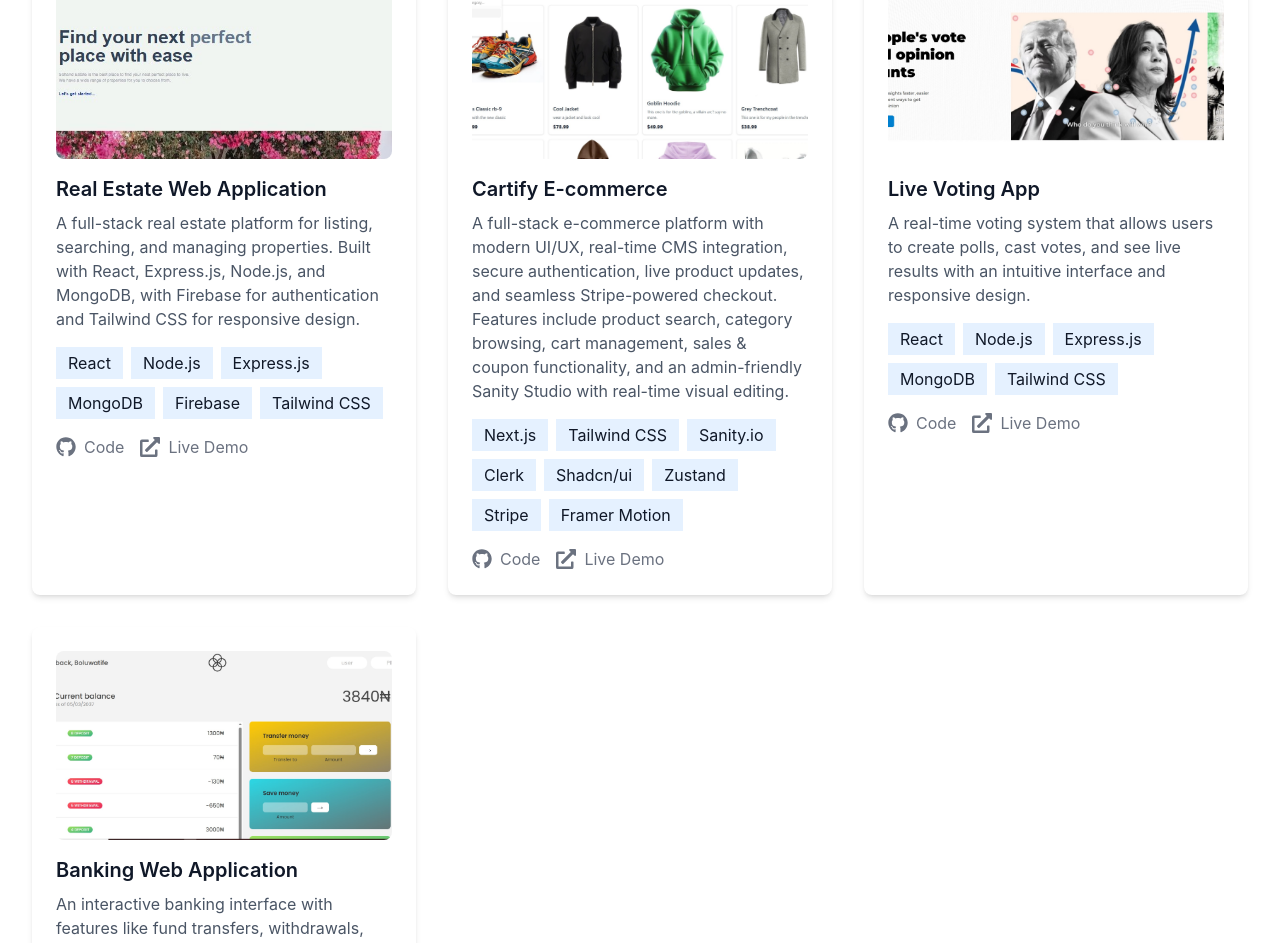
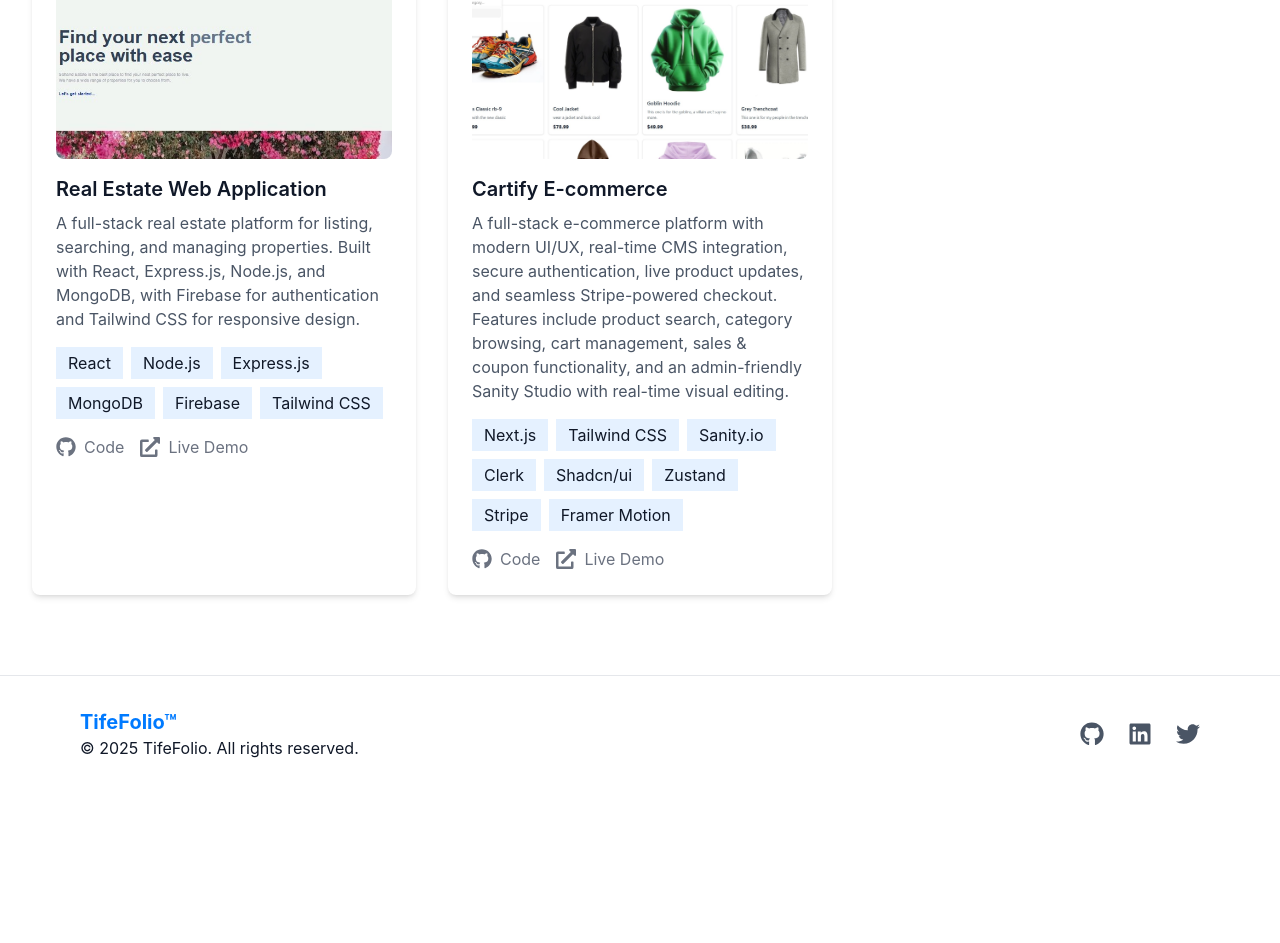
Before and after one commit to heistifeh/tifefolio, a Next.js app: page /projects in a window 1280 px wide. Shown: the part 406-1349 px from the top of the page. After the commit the page ends 1198 px from the top, so only its background shows below. Built offline with nearby package versions, Linux system fonts and the light colour scheme.

Commit message:
ren project

```diff
--- a/src/app/contents/projects.ts
+++ b/src/app/contents/projects.ts
@@ -35,15 +35,7 @@
     demoLink: "https://next-ecommerce-eta-nine.vercel.app/", // Update if different
     image: "/projects/cartify.jpg", // Update based on your assets
   },
-  {
-    title: "Live Voting App",
-    description:
-      "A real-time voting system that allows users to create polls, cast votes, and see live results with an intuitive interface and responsive design.",
-    technologies: ["React", "Node.js", "Express.js", "MongoDB", "Tailwind CSS"],
-    githubLink: "https://github.com/Techtees/blogx.git",
-    demoLink: "https://sabi-evote.vercel.app/",
-    image: "/projects/voting-app-project.jpg",
-  },
+
 
   // {
   //   title: "Banking Website",
@@ -62,14 +54,4 @@
   //   demoLink: "https://demo.com",
   //   image: "/projects/expense-tracker.webp",
   // },
-
-  {
-    title: "Banking Web Application",
-    description:
-      "An interactive banking interface with features like fund transfers, withdrawals, loan applications, savings tracking, and user authentication. Designed for simplicity and clarity in managing personal finances.",
-    technologies: ["HTML5", "CSS3", "JavaScript"],
-    githubLink: "https://github.com/heistifeh/Bankist-App.git",
-    demoLink: "https://bankist-app-sage.vercel.app/",
-    image: "/projects/bank-app-project.jpg",
-  },
 ];
```
